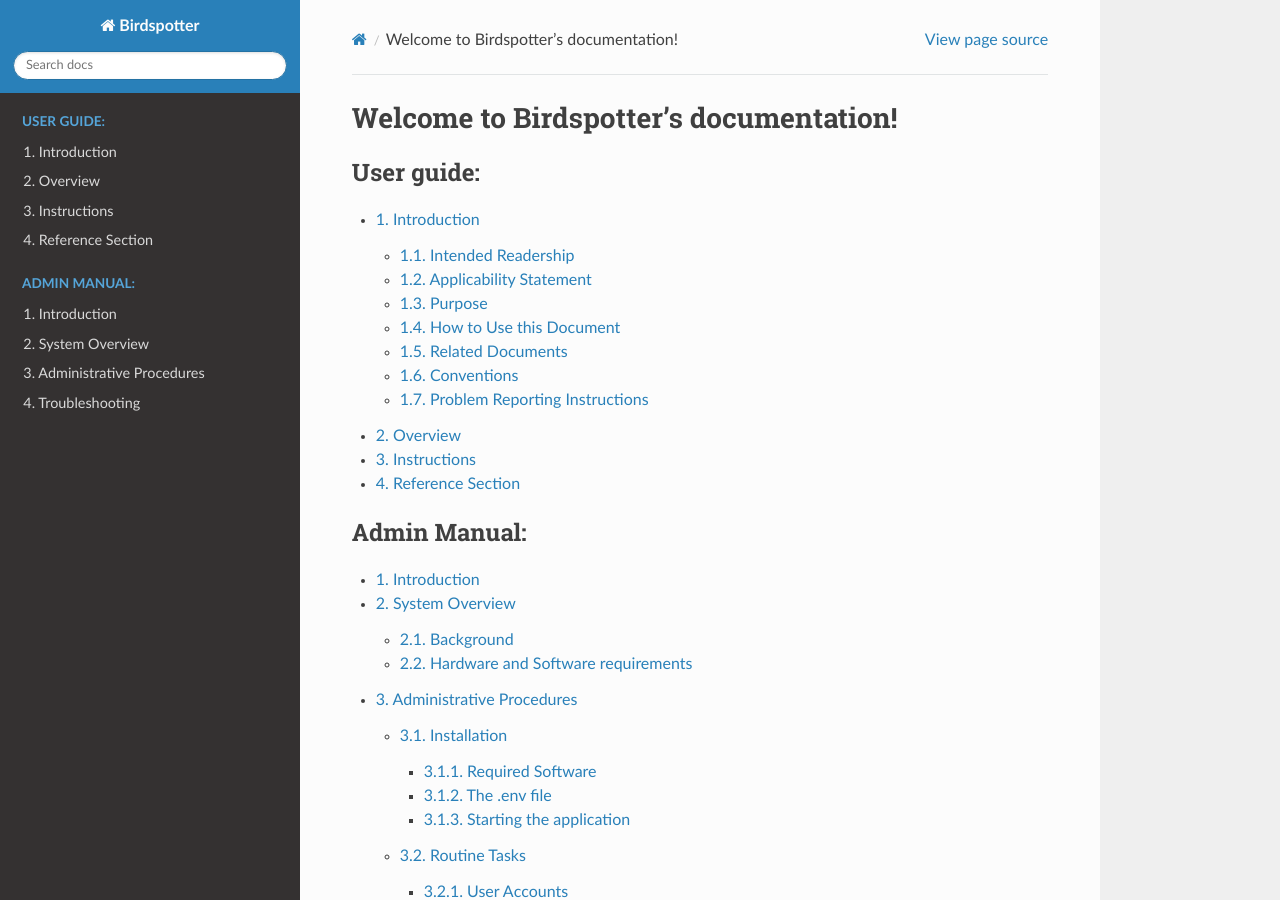
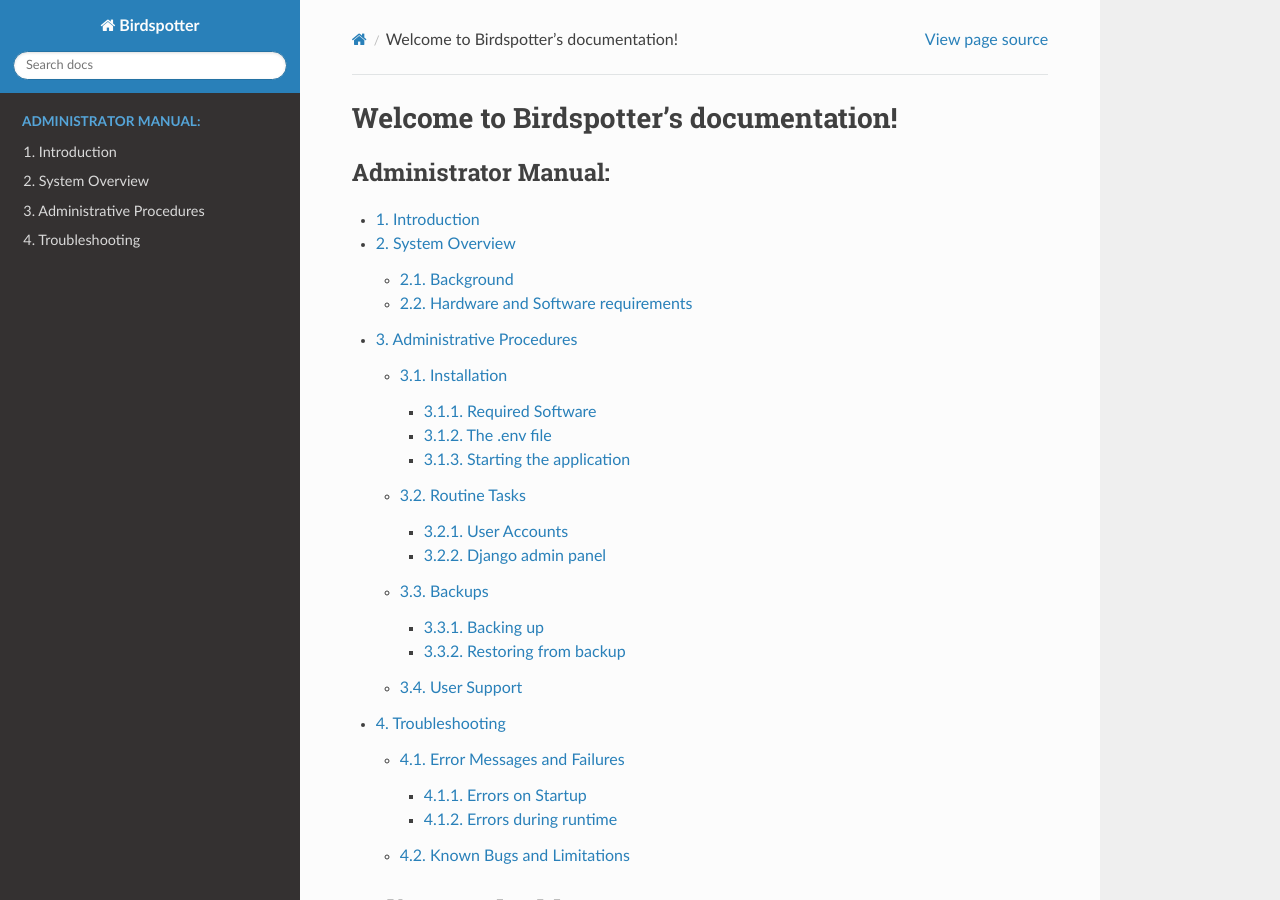
Before and after one commit to birdspotter-project/COS397, a Sphinx documentation site: the page built from docs/source/index.rst, in a window 1280 px wide and 900 px high. Built offline with Sphinx 7.4.7 and the Read the Docs theme 2.0.0, drawn with Linux system fonts in a browser that asks for light colours.

Commit message:
clean up slurm, admin manual

```diff
--- a/docs/source/index.rst
+++ b/docs/source/index.rst
@@ -8,17 +8,7 @@
 
 .. toctree::
    :maxdepth: 3
-   :caption: User guide:
-   :numbered:
-
-   user_guide/intro
-   user_guide/overview
-   user_guide/instructions
-   user_guide/reference
-
-.. toctree::
-   :maxdepth: 3
-   :caption: Admin Manual:
+   :caption: Administrator Manual:
    :numbered:
 
    admin_manual/intro
--- a/docs/source/user_guide/instructions.rst
+++ /dev/null
@@ -1,3 +0,0 @@
-***************************************
-Instructions
-***************************************
--- a/docs/source/user_guide/intro.rst
+++ /dev/null
@@ -1,24 +0,0 @@
-***************************************
-Introduction
-***************************************
-
-Intended Readership
-==============================
-
-Applicability Statement
-==============================
-
-Purpose
-==============================
-
-How to Use this Document
-==============================
-
-Related Documents
-==============================
-
-Conventions
-==============================
-
-Problem Reporting Instructions
-==============================
--- a/docs/source/user_guide/overview.rst
+++ /dev/null
@@ -1,3 +0,0 @@
-***************************************
-Overview
-***************************************
--- a/docs/source/user_guide/reference.rst
+++ /dev/null
@@ -1,3 +0,0 @@
-***************************************
-Reference Section
-***************************************
```
Also changed, not shown: 1 other file.
